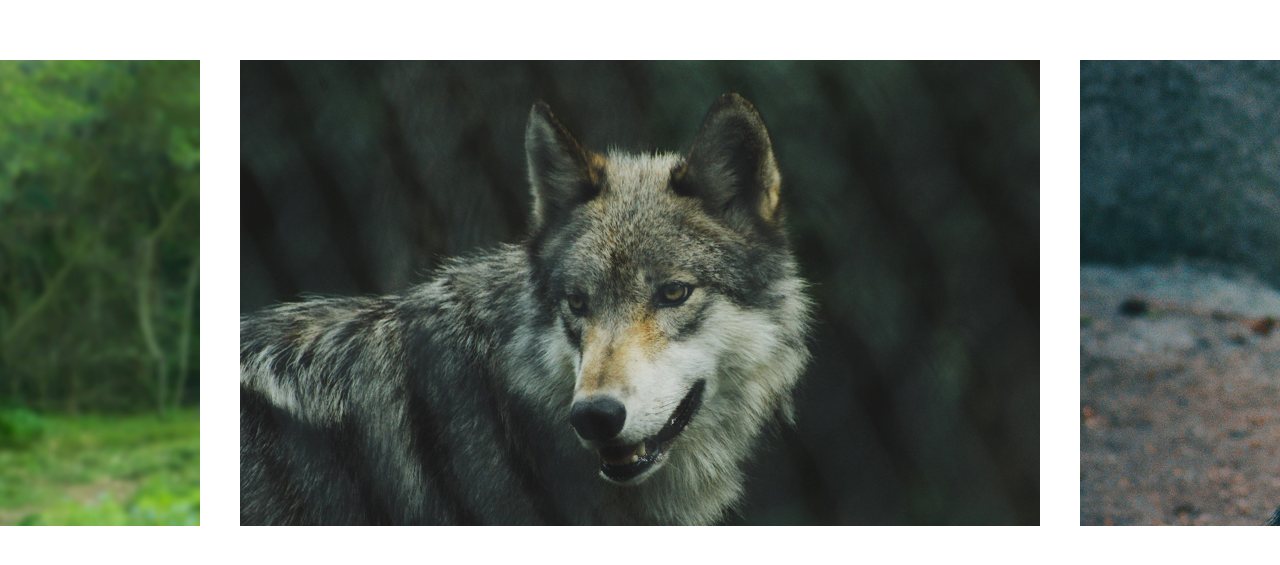
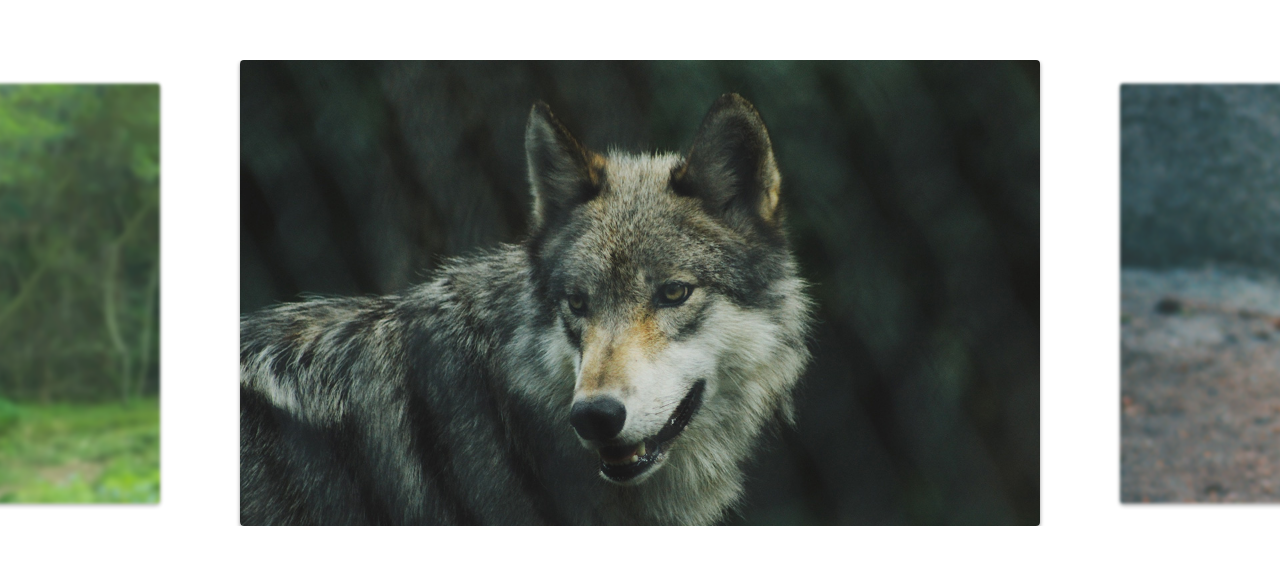
Before and after one commit to CrystyanVerly/slide-img, a plain HTML site: page index.html in a window 1280 px wide. Shown: the part 107-672 px from the top of the page. Drawn offline with Linux system fonts and the light colour scheme.

Commit message:
adiciona perfomace de resize ao slide

```diff
--- a/css/modules/general.css
+++ b/css/modules/general.css
@@ -7,9 +7,26 @@
   display: flex;
 }
 
+.slide-list:hover {
+  will-change: transform;
+}
+
 .slide-list li {
   width: 80vw;
   max-width: 800px;
   flex-shrink: 0;
+  border-radius: 4px;
+  overflow: hidden;
+  box-shadow: 0 2px 4px rgba(0, 0, 0, 0.4);
+  filter: blur(2px);
   margin: 0 20px;
+  opacity: 0.9;
+  transform: scale(0.9);
+  transition: 0.3s;
 }
+
+.slide-list li.active {
+  opacity: 1;
+  transform: scale(1);
+  filter: blur(0);
+}
--- /dev/null
+++ b/js/modules/debounce.js
@@ -0,0 +1,11 @@
+export default function debounce(callback, delay) {
+  let timer;
+  return (...args) => {
+    if (timer) clearTimeout(timer);
+
+    timer = setTimeout(() => {
+      callback(...args);
+      timer = null;
+    }, delay);
+  };
+}
--- a/js/modules/slide.js
+++ b/js/modules/slide.js
@@ -1,3 +1,5 @@
+import debounce from "./debounce.js";
+
 export default class Slide {
   constructor(wrapper, slide) {
     this.wrapper = document.querySelector(wrapper);
@@ -7,6 +9,7 @@ export default class Slide {
       startX: 0,
       movement: 0,
     };
+    this.activeClass = "active";
   }
 
   slideTransition(active) {
@@ -75,12 +78,6 @@ export default class Slide {
     this.wrapper.addEventListener("touchend", this.onEnd);
   }
 
-  bindEvents() {
-    this.onStart = this.onStart.bind(this);
-    this.onMove = this.onMove.bind(this);
-    this.onEnd = this.onEnd.bind(this);
-  }
-
   // slide configs
   updateSlidePosition(slide) {
     const margin = (this.wrapper.offsetWidth - slide.offsetWidth) / 2;
@@ -112,6 +109,15 @@ export default class Slide {
     this.moveSlide(activeSlide.positionSlide);
     this.slidesIndexNav(index);
     this.distance.finalPosition = activeSlide.positionSlide;
+
+    this.changeActiveClass();
+  }
+
+  changeActiveClass() {
+    this.arrSlide.forEach((slide) =>
+      slide.element.classList.remove(this.activeClass)
+    );
+    this.arrSlide[this.index.active].element.classList.add(this.activeClass);
   }
 
   // navigation
@@ -127,11 +133,31 @@ export default class Slide {
     }
   }
 
+  onResize() {
+    console.log("teste");
+    setTimeout(() => {
+      this.slidesConfig();
+      this.changeSlide(this.index.active);
+    }, 200);
+  }
+
+  addEventResize() {
+    window.addEventListener("resize", this.onResize);
+  }
+
+  bindEvents() {
+    this.onStart = this.onStart.bind(this);
+    this.onMove = this.onMove.bind(this);
+    this.onEnd = this.onEnd.bind(this);
+    this.onResize = debounce(this.onResize.bind(this), 200);
+  }
+
   init() {
     this.bindEvents();
     this.slideTransition(true);
     this.addEventSlide();
     this.slidesConfig();
+    this.addEventResize();
     return this;
   }
 }
```
